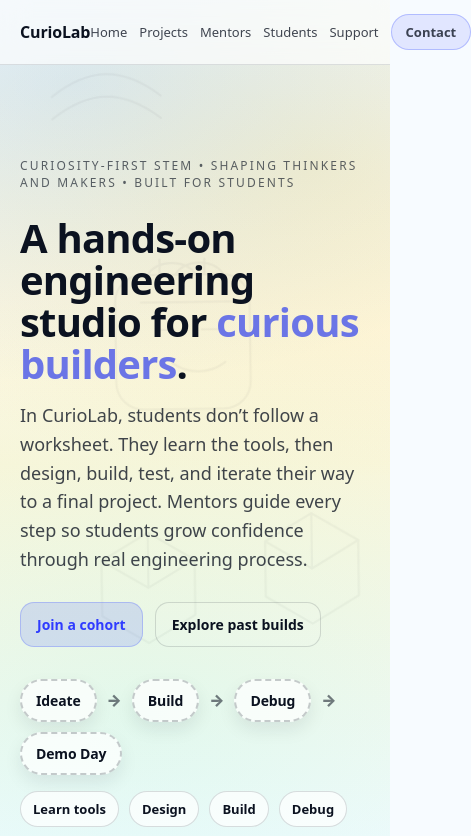
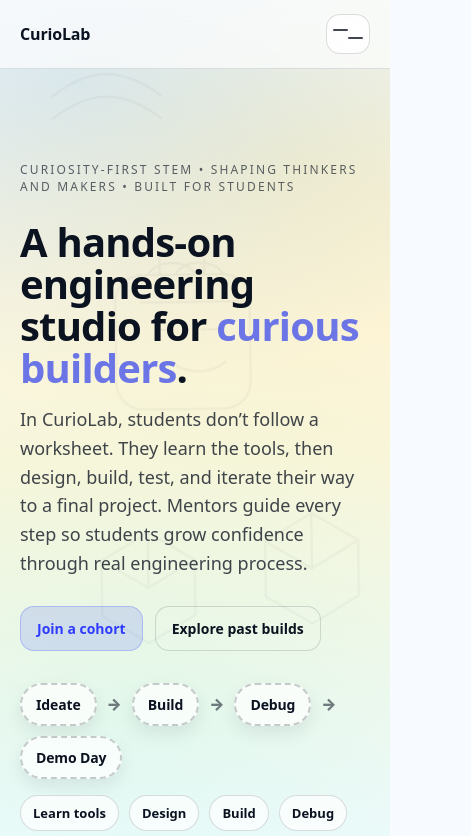
Before and after one commit to anaizma/curiolab-v2, a Next.js app: page / in a window 390 px wide. Shown: the top 836 px of the page, 471 px wide, since content can reach past the window. Built offline with nearby package versions, Linux system fonts and the light colour scheme.

Commit message:
Fix: updating nav bar on mobile and fixing it up

```diff
--- a/src/app/globals.css
+++ b/src/app/globals.css
@@ -559,6 +559,111 @@ a:hover { text-decoration: none; }
 }
 
 /* =========================
+   Navbar — Mobile Upgrade
+   ========================= */
+
+.navLinksDesktop {
+  display: flex;
+}
+
+.navBurger {
+  display: none;
+  border: 1px solid rgba(11,18,32,.14);
+  background: rgba(255,255,255,0.7);
+  backdrop-filter: blur(12px);
+  border-radius: 14px;
+  height: 40px;
+  width: 44px;
+  align-items: center;
+  justify-content: center;
+  cursor: pointer;
+}
+
+.navBurgerLine {
+  display: block;
+  width: 18px;
+  height: 2px;
+  background: rgba(11,18,32,.78);
+  border-radius: 999px;
+  position: relative;
+  transition: transform 180ms ease, top 180ms ease, opacity 180ms ease;
+}
+
+.navBurgerLine:first-child { top: -4px; }
+.navBurgerLine:last-child { top: 4px; }
+
+.navBurgerLine.isOpen:first-child {
+  top: 1px;
+  transform: rotate(45deg);
+}
+
+.navBurgerLine.isOpen:last-child {
+  top: -1px;
+  transform: rotate(-45deg);
+}
+
+/* Mobile menu overlay */
+.navMobileOverlay {
+  position: fixed;
+  inset: 0;
+  background: rgba(11,18,32,0.22);
+  backdrop-filter: blur(6px);
+  z-index: 50;
+}
+
+.navMobilePanel {
+  position: absolute;
+  right: 16px;
+  top: 64px;
+  width: min(92vw, 360px);
+  border-radius: 22px;
+  border: 1px solid rgba(11,18,32,0.14);
+  background: rgba(255,255,255,0.82);
+  box-shadow: 0 18px 60px rgba(11,18,32,0.18);
+  overflow: hidden;
+}
+
+.navMobileLinks {
+  display: grid;
+  padding: 12px;
+  gap: 6px;
+}
+
+.navMobileLinks a {
+  padding: 12px 12px;
+  border-radius: 14px;
+  font-weight: 800;
+  color: rgba(11,18,32,.78);
+}
+
+.navMobileLinks a:hover {
+  background: rgba(91,108,255,0.10);
+  color: rgba(11,18,32,0.92);
+}
+
+.navMobileCta {
+  margin-top: 6px;
+  border: 1px solid rgba(91,108,255,0.32);
+  background: rgba(91,108,255,0.16);
+  color: var(--accent-2);
+  font-weight: 900;
+  display: flex;
+  justify-content: space-between;
+  align-items: center;
+}
+
+/* Breakpoint: switch to hamburger */
+@media (max-width: 760px) {
+  .navLinksDesktop {
+    display: none;
+  }
+
+  .navBurger {
+    display: inline-flex;
+  }
+}
+
+/* =========================
    Projects page
    ========================= */
 
--- a/src/components/Navbar.tsx
+++ b/src/components/Navbar.tsx
@@ -1,16 +1,37 @@
 "use client";
 
 import Link from "next/link";
+import { useEffect, useState } from "react";
 
 export default function Navbar() {
+  const [open, setOpen] = useState(false);
+
+  // Close on Escape
+  useEffect(() => {
+    function onKeyDown(e: KeyboardEvent) {
+      if (e.key === "Escape") setOpen(false);
+    }
+    window.addEventListener("keydown", onKeyDown);
+    return () => window.removeEventListener("keydown", onKeyDown);
+  }, []);
+
+  // Prevent background scroll when menu open
+  useEffect(() => {
+    document.body.style.overflow = open ? "hidden" : "";
+    return () => {
+      document.body.style.overflow = "";
+    };
+  }, [open]);
+
   return (
     <header className="nav">
       <div className="navInner">
-        <Link href="/" className="brand">
+        <Link href="/" className="brand" onClick={() => setOpen(false)}>
           CurioLab
         </Link>
 
-        <nav className="navLinks">
+        {/* Desktop links */}
+        <nav className="navLinks navLinksDesktop">
           <Link href="/">Home</Link>
           <Link href="/projects">Projects</Link>
           <Link href="/mentors">Mentors</Link>
@@ -20,7 +41,51 @@ export default function Navbar() {
             Contact
           </Link>
         </nav>
+
+        {/* Mobile hamburger */}
+        <button
+          className="navBurger"
+          aria-label="Open menu"
+          aria-expanded={open}
+          onClick={() => setOpen((v) => !v)}
+        >
+          <span className={`navBurgerLine ${open ? "isOpen" : ""}`} />
+          <span className={`navBurgerLine ${open ? "isOpen" : ""}`} />
+        </button>
       </div>
+
+      {/* Mobile dropdown */}
+      {open && (
+        <div className="navMobileOverlay" onClick={() => setOpen(false)}>
+          <div className="navMobilePanel" onClick={(e) => e.stopPropagation()}>
+            <nav className="navMobileLinks">
+              <Link href="/" onClick={() => setOpen(false)}>
+                Home
+              </Link>
+              <Link href="/projects" onClick={() => setOpen(false)}>
+                Projects
+              </Link>
+              <Link href="/mentors" onClick={() => setOpen(false)}>
+                Mentors
+              </Link>
+              <Link href="/students" onClick={() => setOpen(false)}>
+                Students
+              </Link>
+              <Link href="/sponsor-support" onClick={() => setOpen(false)}>
+                Support
+              </Link>
+
+              <Link
+                href="/contact"
+                className="navMobileCta"
+                onClick={() => setOpen(false)}
+              >
+                Contact →
+              </Link>
+            </nav>
+          </div>
+        </div>
+      )}
     </header>
   );
 }
```
